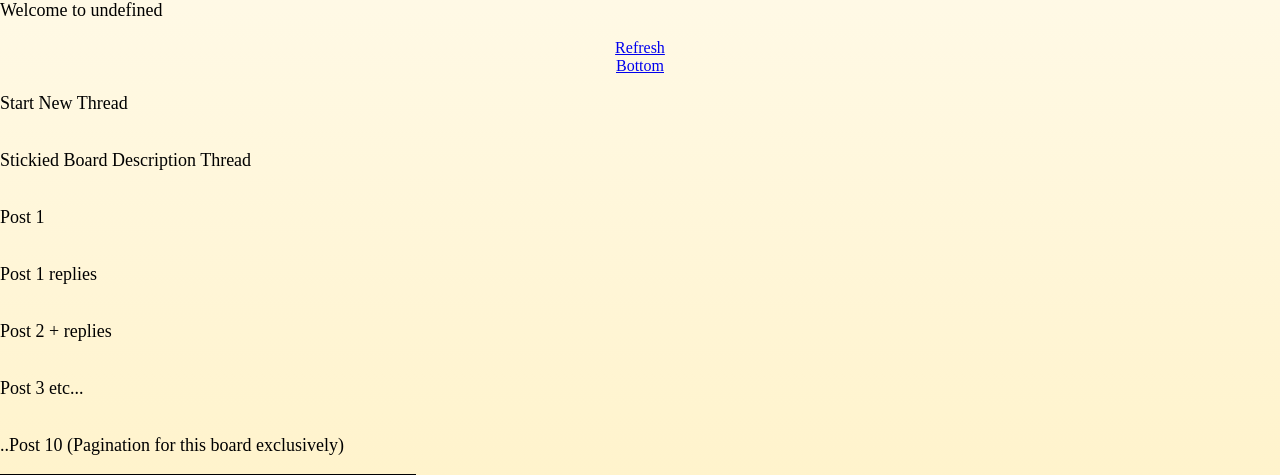
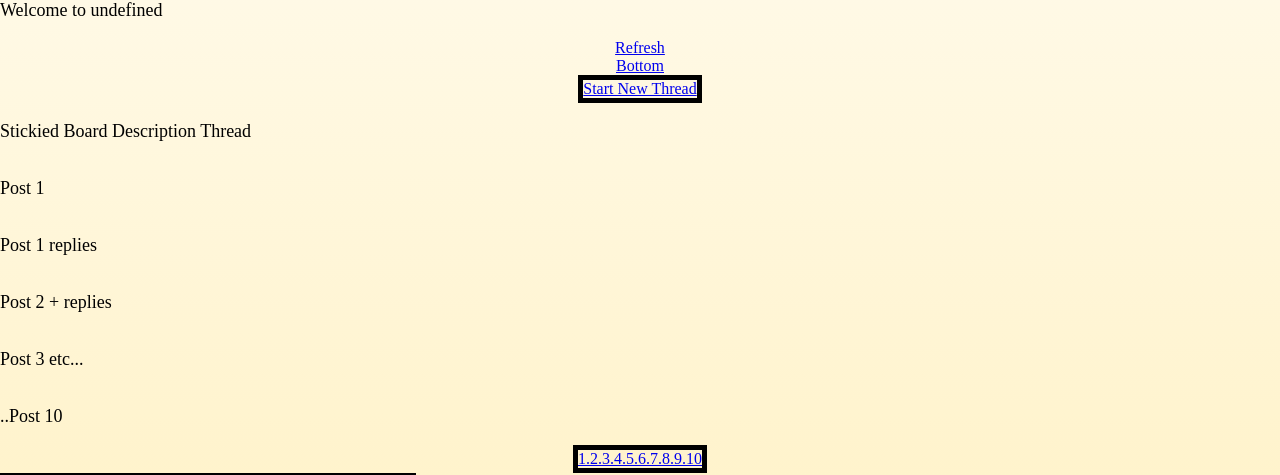
Before and after one commit to Yonkai/BBS, a Next.js app: page /indivdualboard in a window 1280 px wide. Shown: the part 477-952 px from the top of the page. Built offline with nearby package versions, Linux system fonts and the light colour scheme.

Commit message:
Added unrefined pagination and new thread button components

```diff
--- a/components/BoardContent.js
+++ b/components/BoardContent.js
@@ -3,6 +3,8 @@ import Navigator from './Navigator.js';
 import Link from 'next/link';
 import ScrollTop from './ScrollTop';
 import ScrollDown from './ScrollDown.js';
+import NewThreadButton from './NewThreadButton.js';
+import BoardPagination from './BoardPagination.js';
 
 const BoardContent = withRouter((props) => (
     <>
@@ -17,13 +19,14 @@ const BoardContent = withRouter((props) => (
             "ExpandFromThreadPreview" (If thread is over a certain size.)
                 |__>"ExclusiveThreadPage"
             "BoardPagination" */}
-            <p>Start New Thread</p>
+            <NewThreadButton/>
             <p>Stickied Board Description Thread</p>
             <p>Post 1</p>
             <p>Post 1 replies</p>
             <p>Post 2 + replies</p>
             <p>Post 3 etc...</p>
-            <p>..Post 10 (Pagination for this board exclusively)</p>
+            <p>..Post 10</p>
+            <BoardPagination/>
             <Navigator/>
             <Link href={{ pathname: '/indivdualboard', query:{title:props.router.query.title}}}>
                 <a>Refresh</a>
--- /dev/null
+++ b/components/BoardPagination.js
@@ -0,0 +1,15 @@
+const BoardPagination = (props) => (
+    <>
+      <div>
+        <a href="#">1.2.3.4.5.6.7.8.9.10</a>
+      </div>
+        <style jsx>{`
+          div{
+            border:5px black solid;
+            justify-self:center;
+          }
+        `}</style>
+    </>
+)
+
+export default BoardPagination
--- /dev/null
+++ b/components/NewThreadButton.js
@@ -0,0 +1,15 @@
+const NewThreadButton = (props) => (
+    <>
+      <div>
+        <a href="#">Start New Thread</a>
+      </div>
+        <style jsx>{`
+          div{
+            border:5px black solid;
+            justify-self:center;
+          }
+        `}</style>
+    </>
+)
+
+export default NewThreadButton
```
